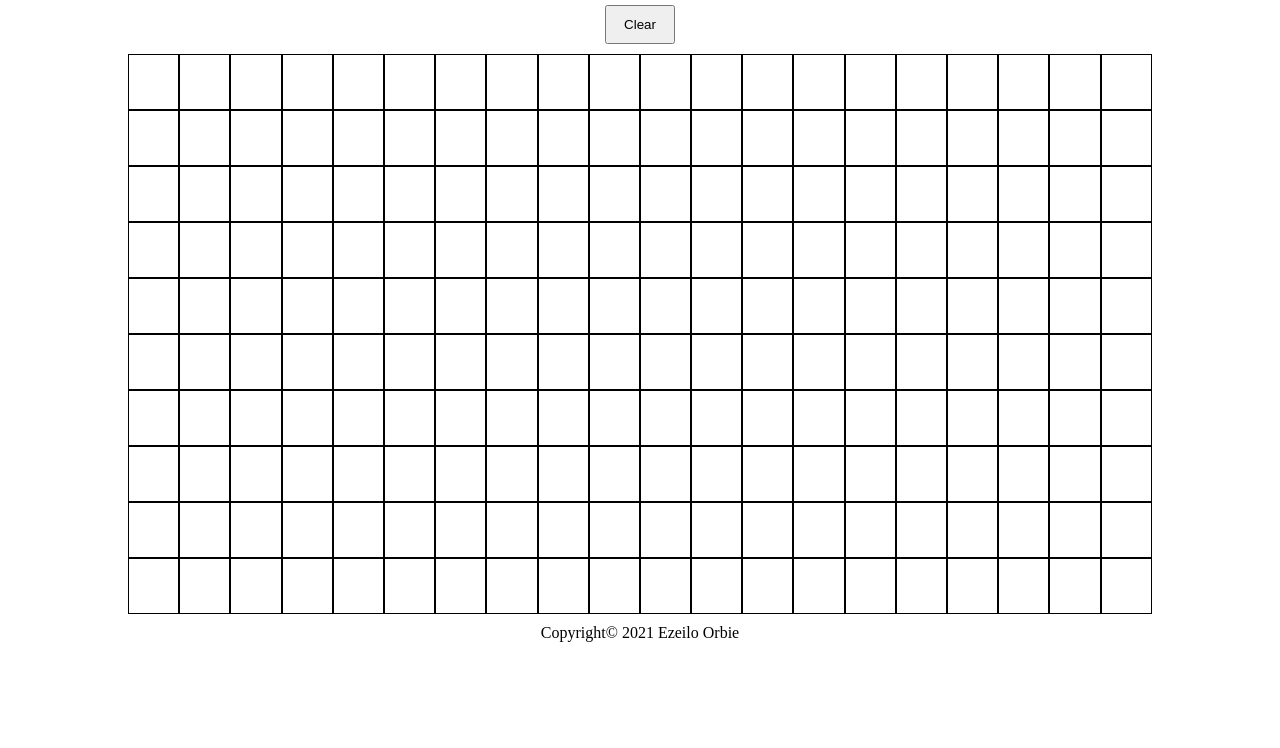
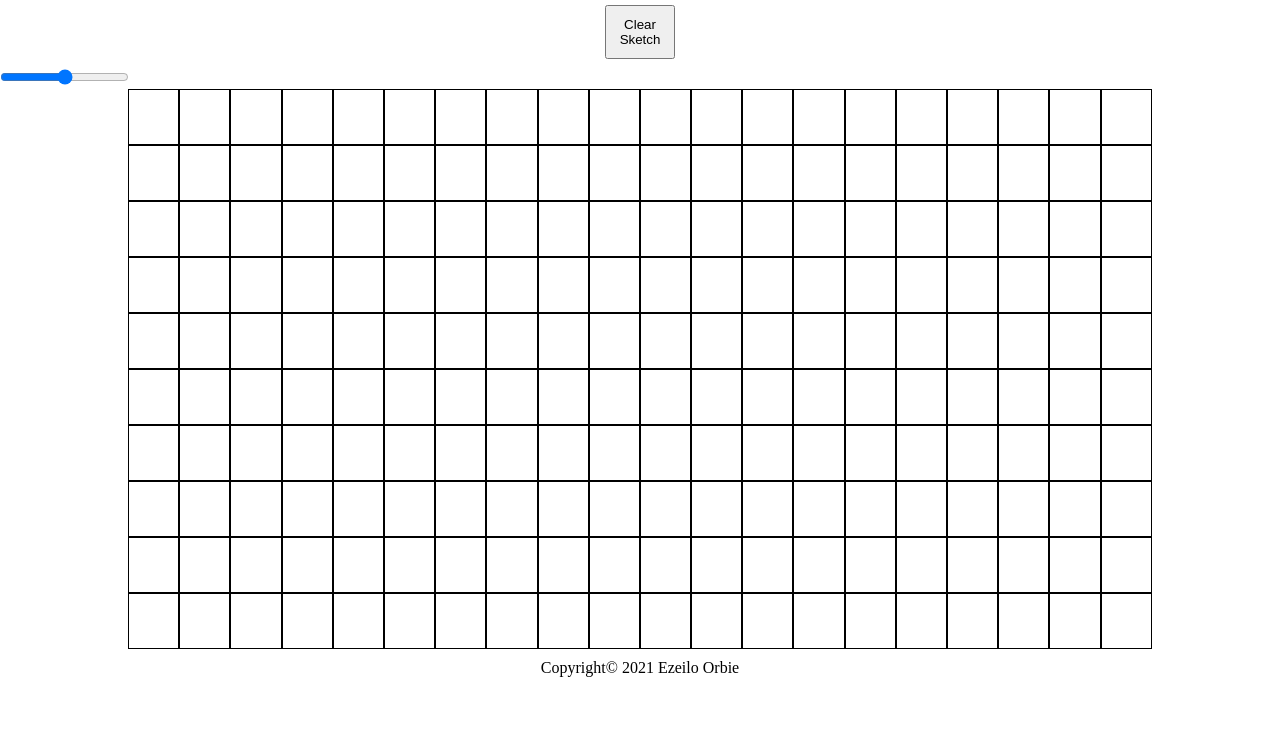
Before and after one commit to Moween/etch-a-sketch, a website: page index.html in a window 1280 px wide. Shown: the part 62-810 px from the top of the page. Drawn offline with Linux system fonts and the light colour scheme.

Commit message:
Add bg-toggler  and input element

```diff
--- a/index.html
+++ b/index.html
@@ -9,11 +9,13 @@
 </head>
 <body>
   <header>
+    <div class="bg-toggler"></div>
     <h1 class="heading">Etch A Sketch</h1>
   </header>
   <main>
     <div class="">
-      <button class="clear-btn" type="button">Clear</button>
+      <button class="clear-btn" type="button">Clear Sketch</button>
+      <input type="range">
     </div>
     <div class="container">
 
```
